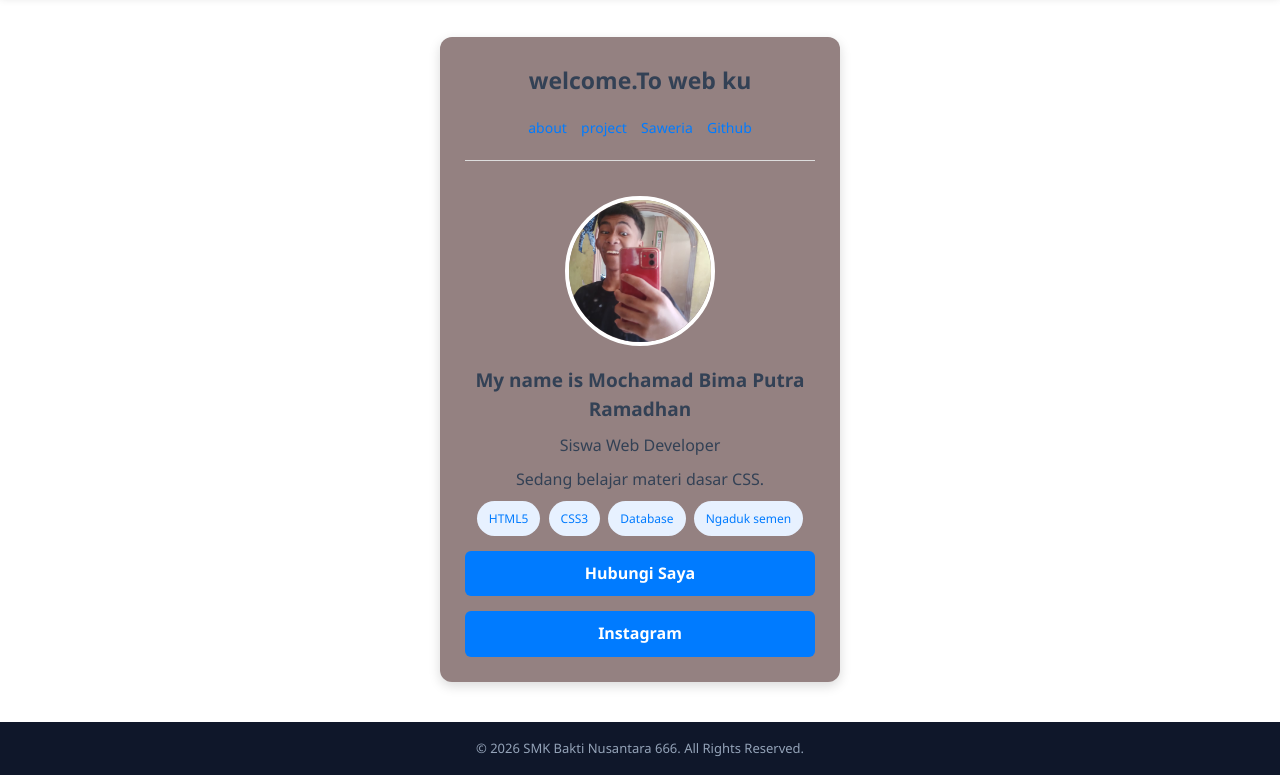
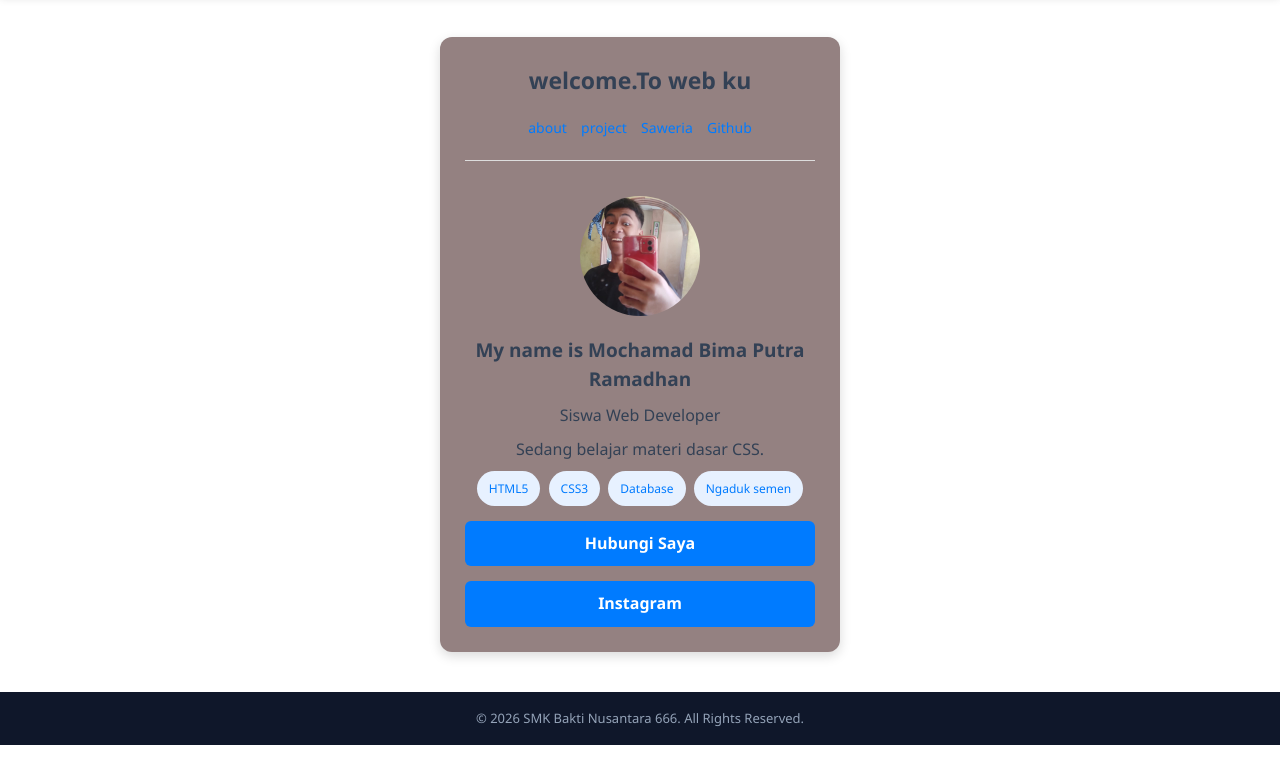
Before and after one commit to Bimaputra3008/praktek_tugas, a plain HTML site: page index.html in a window 1280 px wide. Both pictures are taken after a click on the link "Profil". Shown: the part 67-842 px from the top of the page. After the commit the page ends 812 px from the top, so only its background shows below. Drawn offline with Linux system fonts and the light colour scheme; files whose address does not match are found by name.

Commit message:
Update index.html

```diff
--- a/index.html
+++ b/index.html
@@ -70,8 +70,8 @@
 
                 <!-- FOTO PROFIL -->
                 <div class="avatar-box">
-                    <img class="foto-profil"
-                         src="bimax.png.jpeg"
+                    <img class="foto"
+                         src="c:\Users\LENOVO\Downloads\bimax.png.jpeg"
                          alt="Foto Profil">
                 </div>
 
```
